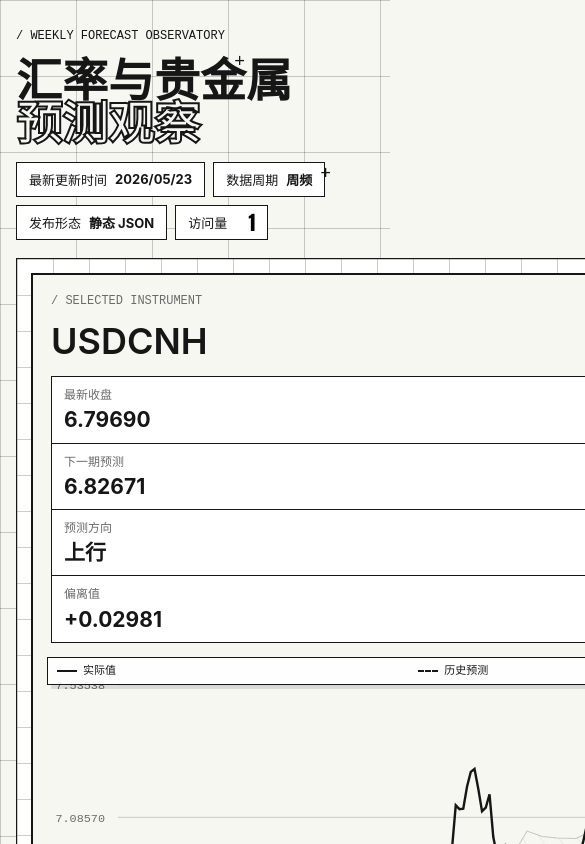
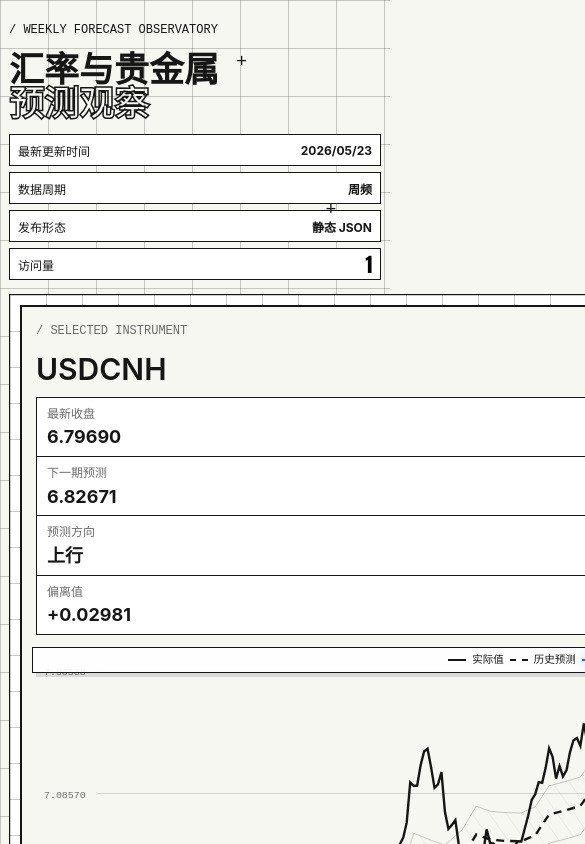
Before and after one commit to aspttwwly/fx-metals-forecast-board, a website: page index.html in a window 390 px wide. Shown: the top 844 px of the page, 585 px wide, since content can reach past the window. Drawn offline with Linux system fonts and the light colour scheme; no server answers.

Commit message:
Add files via upload

```diff
--- a/src/styles.css
+++ b/src/styles.css
@@ -1175,15 +1175,43 @@ td {
 }
 
 @media (max-width: 560px) {
+  body {
+    background-size: 48px 48px, 48px 48px, auto;
+  }
+
+  main {
+    width: min(100% - 18px, 1640px);
+    margin-bottom: 28px;
+  }
+
   .masthead {
-    padding-top: 30px;
+    padding: 24px 0 14px;
   }
 
   .masthead h1 {
-    font-size: 46px;
+    font-size: 40px;
+    line-height: 0.96;
   }
 
-  .metric-strip,
+  .masthead h1 span {
+    -webkit-text-stroke-width: 1.5px;
+    text-stroke-width: 1.5px;
+  }
+
+  .masthead-meta {
+    display: grid;
+    grid-template-columns: repeat(2, minmax(0, 1fr));
+    gap: 6px;
+    margin-top: 14px;
+  }
+
+  .masthead-meta span {
+    justify-content: space-between;
+    min-height: 32px;
+    padding: 6px 8px;
+    font-size: 12px;
+  }
+
   .summary-list {
     grid-template-columns: 1fr;
   }
@@ -1194,64 +1222,154 @@ td {
     text-align: center;
   }
 
-  .metric-strip article {
-    border-right: 0;
-    border-top: 1px solid var(--ink);
+  .stage-glass {
+    min-height: 610px;
+    margin: 10px;
   }
 
-  .metric-strip article:first-child {
+  .stage-head {
+    align-items: flex-start;
+    padding: 18px 14px 0;
+  }
+
+  .stage-head h2 {
+    font-size: 34px;
+  }
+
+  .stage-actions {
+    gap: 4px;
+  }
+
+  .icon-button {
+    width: 32px;
+    height: 32px;
+  }
+
+  .metric-strip {
+    grid-template-columns: repeat(2, minmax(0, 1fr));
+    margin: 14px 14px 0;
+  }
+
+  .metric-strip article {
+    border-top: 1px solid var(--ink);
+    padding: 9px 10px;
+  }
+
+  .metric-strip article:nth-child(odd) {
+    border-right: 1px solid var(--ink);
+  }
+
+  .metric-strip article:nth-child(-n + 2) {
     border-top: 0;
   }
 
-  .stage-glass {
-    min-height: 580px;
-    margin: 14px;
-  }
-
-  .stage-head {
-    padding: 20px 18px 0;
-  }
-
-  .stage-head h2 {
-    font-size: 36px;
-  }
-
-  .metric-strip {
-    margin: 18px 18px 0;
+  .metric-strip strong {
+    font-size: 18px;
   }
 
   .chart-wrap {
-    padding: 16px 14px 188px;
+    padding: 12px 10px 188px;
+  }
+
+  [data-chart] {
+    min-height: 280px;
+  }
+
+  .axis-label {
+    font-size: 10px;
   }
 
   .chart-legend {
-    top: 14px;
-    right: 14px;
-    left: 14px;
-    justify-content: space-between;
-    font-size: 11px;
+    top: 12px;
+    right: 10px;
+    left: 10px;
+    gap: 6px;
+    justify-content: center;
+    padding: 6px 7px;
+    font-size: 10.5px;
   }
 
   .legend-line {
-    width: 20px;
-  }
-
-  .zoom-panel {
-    right: calc(14px + 2.2%);
-    bottom: 14px;
-    left: calc(14px + 5.9%);
-    grid-template-columns: 1fr 38px;
+    width: 18px;
   }
 
   .quality-panel {
     right: auto;
-    bottom: 106px;
-    left: calc(14px + 5.9%);
-    width: min(206px, calc(100% - 28px));
+    bottom: 98px;
+    left: 12px;
+    width: min(196px, calc(100% - 24px));
+  }
+
+  .zoom-panel {
+    right: 12px;
+    bottom: 26px;
+    left: 12px;
+    grid-template-columns: 1fr 38px;
+    gap: 9px;
+    padding: 9px 10px;
   }
 
   .zoom-readout {
     grid-column: 1 / -1;
     justify-content: space-between;
   }
+
+  .chart-note {
+    right: 12px;
+    bottom: 8px;
+    left: 12px;
+    font-size: 10.5px;
+  }
+
+  .market-dock,
+  .table-panel,
+  .download-panel,
+  .summary-panel {
+    padding: 12px;
+  }
+
+  .instrument-groups {
+    gap: 6px;
+    padding-bottom: 12px;
+  }
+
+  .instrument-button {
+    flex-basis: 112px;
+    min-width: 108px;
+  }
+
+  table {
+    min-width: 560px;
+  }
 }
+
+@media (max-width: 390px) {
+  .masthead h1 {
+    font-size: 35px;
+  }
+
+  .masthead-meta {
+    grid-template-columns: 1fr;
+  }
+
+  .metric-strip {
+    grid-template-columns: 1fr;
+  }
+
+  .metric-strip article,
+  .metric-strip article:nth-child(odd) {
+    border-right: 0;
+  }
+
+  .metric-strip article:nth-child(n + 2) {
+    border-top: 1px solid var(--ink);
+  }
+
+  .stage-head {
+    gap: 8px;
+  }
+
+  .stage-head h2 {
+    font-size: 30px;
+  }
+}
```
